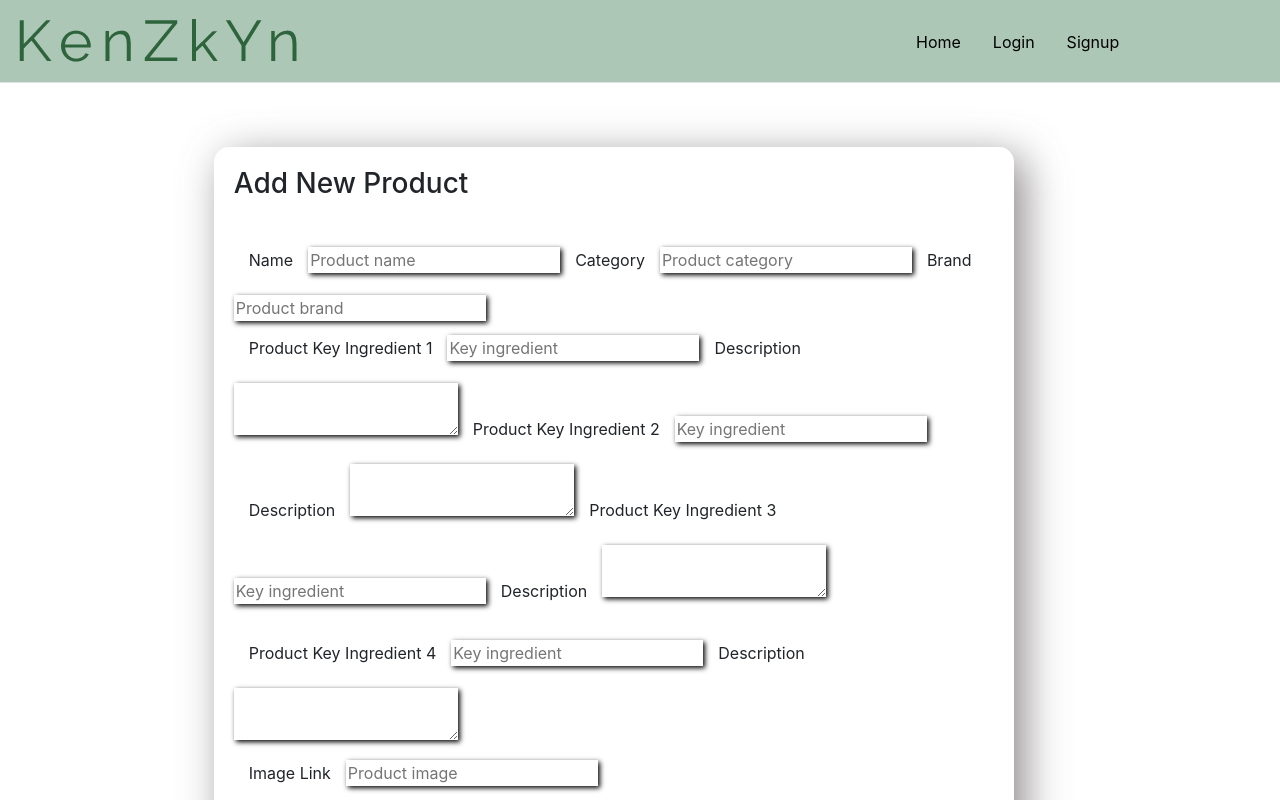
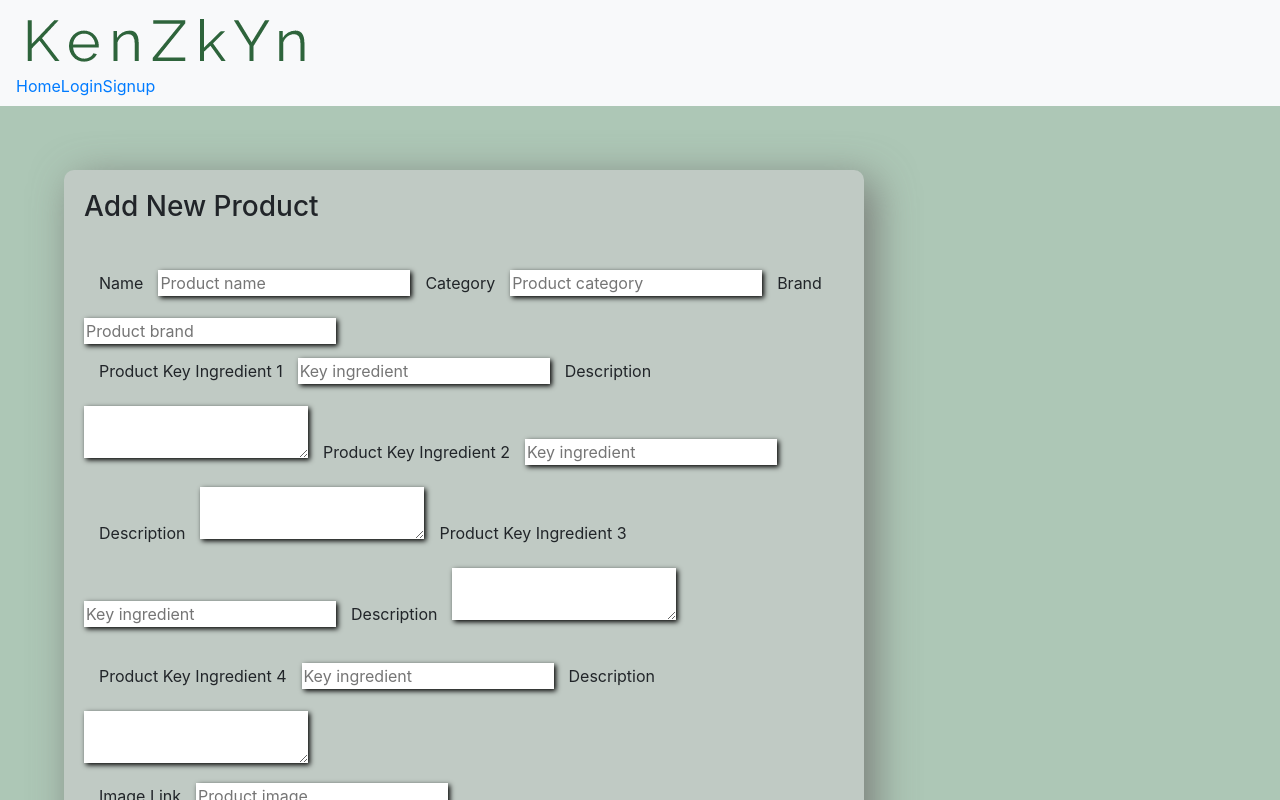
Before and after one commit to noraloch/kenzSkyn-react, a React (Create React App) app: page /new-product in a window 1280 px wide. Shown: the top 800 px of the page. Built offline with nearby package versions, Linux system fonts and the light colour scheme.

Commit message:
fixed navbar collapse

```diff
--- a/package.json
+++ b/package.json
@@ -10,6 +10,8 @@
     "@testing-library/react": "^11.1.0",
     "@testing-library/user-event": "^12.1.10",
     "bootstrap": "^4.6.0",
+    "jquery": "^3.6.0",
+    "popper.js": "^1.16.1",
     "prop-types": "^15.7.2",
     "react": "^17.0.1",
     "react-bootstrap": "^1.5.1",
--- a/public/index.html
+++ b/public/index.html
@@ -26,9 +26,23 @@
     -->
     <title>React App</title>
   </head>
-  <body>
-    <noscript>You need to enable JavaScript to run this app.</noscript>
-    <div id="root"></div>
+  <body style=
+  "
+  font-family: -apple-system, BlinkMacSystemFont, 'Segoe UI', 'Roboto', 'Oxygen',
+  'Ubuntu', 'Cantarell', 'Fira Sans', 'Droid Sans', 'Helvetica Neue',
+  sans-serif;
+  font-size: 1rem;
+  font-weight: 400;
+  line-height: 1.5;
+  margin: 0;
+  background-color: #adc7b6;
+  max-width: 100%;
+  max-height: auto;
+  display: inline-flexbox;
+  position:relative;
+  -webkit-font-smoothing: antialiased;
+  -moz-osx-font-smoothing: grayscale; ">
+    <div id="root" ></div>
     <!--
       This HTML file is a template.
       If you open it directly in the browser, you will see an empty page.
--- a/src/components/App.js
+++ b/src/components/App.js
@@ -9,8 +9,6 @@ import Profile from "./Profile";
 import Signup from "./Signup";
 import NewProductForm from "./NewProductForm";
 import ProductsListAdmin from "./ProductsListAdmin";
-import { func } from "prop-types";
-
 
 
 function App() {
@@ -20,21 +18,6 @@ function App() {
     const [adminProducts, setAdminProducts] = useState([]);
 
     const history = useHistory();
-
-    //admin products
-    useEffect(() => {
-        if (currentUser && currentUser.id === 2) {
-            fetch("http://localhost:3000/products")
-                .then((r) => r.json())
-                .then((productsArr) => setAdminProducts(productsArr))
-        }
-    }, []);
-    //admin add products
-    function handleAddProduct(newProduct) {
-        const newProductArray = [...adminProducts, newProduct];
-        setAdminProducts(newProductArray);
-    };
-
 
     // autologin
     useEffect(() => {
@@ -55,9 +38,24 @@ function App() {
                 })
         }
     }, []);
-    console.log('after set user: ', currentUser);
+    // console.log('after set user: ', currentUser);
     // console.log('after set user rec: ', currentUser.recommendations);
     // console.log('after set user prod: ', currentUser.products);
+
+
+    //admin products
+    // useEffect(() => {
+    //     if (currentUser && currentUser.id === 2) {
+    //         fetch("http://localhost:3000/products")
+    //             .then((r) => r.json())
+    //             .then((productsArr) => setAdminProducts(productsArr))
+    //     }
+    // }, []);
+    //admin add products
+    function handleAddProduct(newProduct) {
+        const newProductArray = [...adminProducts, newProduct];
+        setAdminProducts(newProductArray);
+    };
 
 
     function logout() {
@@ -223,11 +221,18 @@ function App() {
     }
 
 
+// main {
+//   margin-left: 15%;
+//   margin-top: 5%;
+//   margin-bottom: 6%;
+//   display: flex;
+//   max-width: 1280px backgroundColor: "#adc7b6"  maxWidth: "auto";
+// }
 
     return (
         <>
             <NavBar key="navbar" currentUser={currentUser} logout={logout} />
-            <main>
+            <div style={{ margin: "5%"}}>
                 <Switch>
                     <Route path="/home">
                         <Home key="home" />
@@ -259,10 +264,10 @@ function App() {
                         <NewProductForm addSkinAttr={addSkinAttr} key="new" onAddProduct={handleAddProduct} />
                     </Route>
                     <Route path="/available-products">
-                        <ProductsListAdmin key="products" adminProducts={adminProducts} />
+                        <ProductsListAdmin key="products" adminProducts={adminProducts} setAdminProducts={setAdminProducts} />
                     </Route>
                 </Switch>
-            </main>
+            </div>
         </>
 
     )
--- a/src/components/Login.js
+++ b/src/components/Login.js
@@ -48,8 +48,8 @@ function Login({ setCurrentUser, setRecommendationsState, setProductsMain  }) {
 
     }
     return (
-        <div style={{marginLeft: "20%"}}>
-        <form onSubmit={handleSubmit} autoComplete="off">
+        <div>
+        <form onSubmit={handleSubmit} autoComplete="on">
           <h3>Login</h3><br />
           <label>Username</label><br />
           <input
--- a/src/components/NavBar.js
+++ b/src/components/NavBar.js
@@ -1,38 +1,65 @@
 import React from "react";
 import { Link } from "react-router-dom";
 import Badge from 'react-bootstrap/Badge';
-import Nav from 'react-bootstrap/Nav';
-
 
 
 function NavBar({ currentUser, logout }) {
     let nav = null;
+
+    // <nav class="navbar navbar-expand-lg navbar-light bg-light">
+    //     <a class="navbar-brand" href="#">Navbar</a>
+    //     <button class="navbar-toggler" type="button" data-toggle="collapse" data-target="#navbarNavAltMarkup" aria-controls="navbarNavAltMarkup" aria-expanded="false" aria-label="Toggle navigation">
+    //         <span class="navbar-toggler-icon"></span>
+    //     </button>
+    //     <div class="collapse navbar-collapse" id="navbarNavAltMarkup">
+    //         <div class="navbar-nav" >
+    //             <a class="nav-item nav-link active" href="#">Home <span class="sr-only">(current)</span></a>
+    //             <a class="nav-item nav-link" href="#">Features</a>
+    //             <a class="nav-item nav-link" href="#">Pricing</a>
+    //             <a class="nav-item nav-link disabled" href="#" tabindex="-1" aria-disabled="true">Disabled</a>
+    //         </div>
+    //     </div>
+    // </nav>
+
     if (currentUser) {
         if (currentUser.username === "NL") {
-            nav = <div>
-                <Link to="/available-products" className="logo"><img style={{ size: "200px" }} className="logo" src="../logo.png" alt="logo" /><Badge variant="secondary" style={{ backgroundColor: "pink", color:"fuchsia"}}>Admin</Badge></Link>
-                <div className="right-links" style={{marginLeft: "950px"}}>
-                    <Link to="/new-product" className="link" >Add Product</Link>
-                    <Link to="/available-products" className="link" >All Products</Link>
-                    <button onClick={logout}>Logout</button>
-                </div>
-            </div>
+            nav =
+                <>
+                    <a class="navbar-brand"><Link to="/available-products" ><img style={{ size: "180px" }} className="logo" src="../logo.png" alt="logo" /><Badge variant="secondary" style={{ backgroundColor: "pink", color: "fuchsia" }}>Admin</Badge></Link></a>
+                    <div style={{ marginLeft: "38%" }}>
+                        <button class="navbar-toggler" type="button" data-toggle="collapse" data-target="#navbarNavAltMarkup" aria-controls="navbarNavAltMarkup" aria-expanded="false" aria-label="Toggle navigation">
+                            <span class="navbar-toggler-icon"></span>
+                        </button>
+                        <div class="collapse navbar-collapse" id="navbarNavAltMarkup">
+                            <div class="navbar-nav">
+                                <a class="nav-item nav-link"><Link to="/new-product">Add Product</Link></a>
+                                <a class="nav-item nav-link"><Link to="/available-products">All Products</Link></a>
+                                <a class="nav-item nav-link"><button onClick={logout}>Logout</button></a>
+                            </div>
+                        </div>
+                    </div>
+                </>
         } else {
-            nav = <div>
-                <Link to="/home" className="logo"><img style={{ size: "200px" }} className="logo" src="../logo.png" alt="logo" /></Link>
-                <div className="right-links">
-                    <div className="welcome" > Welcome, {currentUser.first_name}! </div>
-                    <Link to="/home" className="link">Home</Link>
-                    <Link to="/profile" className="link">Profile</Link>
-                    <Link to="/quiz" className="link">Quiz</Link>
-                    <button onClick={logout}>Logout</button>
-                </div>
-            </div>
+            nav =
+                <>
+                    <a class="navbar-brand"><Link to="/home"><img style={{ size: "180px" }} className="logo" src="../logo.png" alt="logo" /></Link></a>
+                    <div style={{ marginLeft: "48%" }}>
+                        <div className="welcome" > Welcome, {currentUser.first_name}! </div>
+                        <div class="collapse navbar-collapse" id="navbarNavAltMarkup">
+                            <div class="navbar-nav">
+                                <a class="nav-item nav-link"><Link to="/home" className="link">Home</Link></a>
+                                <a class="nav-item nav-link"><Link to="/profile" className="link">Profile</Link></a>
+                                <a class="nav-item nav-link"><Link to="/quiz" className="link">Quiz</Link></a>
+                                <a class="nav-item nav-link"><button onClick={logout}>Logout</button></a>
+                            </div>
+                        </div>
+                    </div>
+                </>
         }
     } else {
         nav = <div>
             <Link to="/home" className="logo"><img style={{ size: "200px" }} className="logo" src="../logo.png" alt="logo" /></Link>
-            <div className="right-links" style={{marginLeft: "900px"}}>
+            <div className="right-links" >
                 <Link to="/home" className="link">Home</Link>
                 <Link to="/login" className="link">Login</Link>
                 <Link to="/signup" className="link">Signup</Link>
@@ -41,32 +68,9 @@ function NavBar({ currentUser, logout }) {
     };
 
     return (
-        <Nav fill variant="tabs" style={{backgroundColor: "#adc7b6"}}>
+        <nav class="navbar navbar-expand-lg navbar-light bg-light">
             {nav}
-
-            {/* { currentUser ? (
-                <>
-                    <Link to="/home" className="logo"><img style={{ size: "200px" }} className="logo" src="../logo.png" alt="logo" /></Link>
-                    <div className="right-links">
-                        <div className="welcome" > Welcome, {currentUser.first_name}! </div>
-                        <Link to="/home" className="link">Home</Link>
-                        <Link to="/profile" className="link">Profile</Link>
-                        <Link to="/quiz" className="link">Quiz</Link>
-                    </div>
-                </>
-            )
-                : (
-                    <>
-                        <Link to="/home" className="logo"><img style={{ size: "200px" }} className="logo" src="../logo.png" alt="logo" /></Link>
-                        <div className="right-links">
-                            <Link to="/home" className="link">Home</Link>
-                            <Link to="/login" className="link">Login</Link>
-                            <Link to="/signup" className="link">Signup</Link>
-                        </div>
-                    </>
-                )
-            } */}
-        </Nav>
+        </nav>
     );
 }
 
--- a/src/components/NewProductForm.js
+++ b/src/components/NewProductForm.js
@@ -96,7 +96,7 @@ function NewProductForm({ onAddProduct, addSkinAttr }) {
 
 
     return (
-        <div style={{ marginLeft: "2%", width: '50rem', padding: "10px", border: "none", borderRadius: "15px", padding: "20px", boxShadow: "10px 10px 42px 0px rgba(103, 98, 98, 0.75)" }}>
+        <div style={{width: '50rem', padding: "5px", border: "none", borderRadius: "10px", padding: "20px", boxShadow: "10px 10px 42px 0px rgba(103, 98, 98, 0.75)", backgroundColor: "rgb(192, 202, 196)" }}>
             <form onSubmit={handleSubmit}>
                 <h3>Add New Product</h3><br />
                 <label htmlFor="name" style={{ padding: "15px" }}>Name</label>
--- a/src/components/ProductItemAdmin.js
+++ b/src/components/ProductItemAdmin.js
@@ -1,8 +1,5 @@
 import React from "react";
 import Card from 'react-bootstrap/Card';
-
-
-
 
 
 function ProductItemAdmin({ productObj }) {
--- a/src/components/ProductsListAdmin.js
+++ b/src/components/ProductsListAdmin.js
@@ -1,14 +1,18 @@
 import React from "react";
+import {useEffect} from "react";
 import ProductItemAdmin from "./ProductItemAdmin";
 import Container from 'react-bootstrap/Container';
 import Row from 'react-bootstrap/Row';
-import Col from 'react-bootstrap/Col';
 
 
+function ProductsListAdmin({ adminProducts, setAdminProducts }) {
 
+    useEffect(() => {
+            fetch("http://localhost:3000/products")
+                .then((r) => r.json())
+                .then((productsArr) => setAdminProducts(productsArr))
+    }, []);
 
-function ProductsListAdmin({ adminProducts }) {
-    // let productComp = adminProducts.map(p => <ProductItemAdmin key={p.id} productObj={p} />)
     return (
         <Container fluid>
             {adminProducts.length === 0 ? <img style={{ marginLeft: "18%", marginTop: "5%" }} src="https://www.parcon-india.com/m/images/giphy.gif" alt="loading" /> :
--- a/src/components/Signup.js
+++ b/src/components/Signup.js
@@ -43,7 +43,7 @@ function Signup({ setCurrentUser  }) {
             })
     }
     return (
-        <div style={{marginLeft: "20%"}}>
+        <div>
         <form onSubmit={handleSubmit} autoComplete="off">
           <h3>Signup</h3><br />
           <label>First Name</label><br />
--- a/src/index.css
+++ b/src/index.css
@@ -1,66 +1,3 @@
-/* body {
-  font-family: -apple-system, BlinkMacSystemFont, 'Segoe UI', 'Roboto', 'Oxygen',
-    'Ubuntu', 'Cantarell', 'Fira Sans', 'Droid Sans', 'Helvetica Neue',
-    sans-serif;
-  -webkit-font-smoothing: antialiased;
-  -moz-osx-font-smoothing: grayscale;
-  padding: 0;
-  margin: 0;
-  min-width: auto;
-  background-color: #adc7b6;
-} */
-
-body {
-  margin: 0;
-  font-family: -apple-system, BlinkMacSystemFont, 'Segoe UI', 'Roboto', 'Oxygen',
-  'Ubuntu', 'Cantarell', 'Fira Sans', 'Droid Sans', 'Helvetica Neue',
-  sans-serif;
-  font-size: 1rem;
-  font-weight: 400;
-  line-height: 1.5;
-  background-color: #adc7b6;
-  -webkit-font-smoothing: antialiased;
-  -moz-osx-font-smoothing: grayscale;
-  min-width: auto;
-
-}
-
-
-.navbar {
-  background-color: white;
-  margin: 0;
-  position: relative;
-  padding: .5rem 1rem;
-  top: 0; /* Position the navbar at the top of the page */
-  height: 15%;
-  display:flex;
-  font-size: 14px;
-  z-index: 1;
-  min-width:auto;
-
-}
-
-
-.logo {
-  float: left;
-  padding: 4px;
-  margin-left: 0px;
-}
-
-.right-links {
-  display: flex;
-  margin-top: 16px;
-  margin-left: 800px;
-  min-width: inherit;
-}
-.link {
-  float: left;
-  display: block;
-  color: #000000;
-  text-align: center;
-  padding: 14px 16px;
-  text-decoration: none;
-}
 .welcome {
   float: left;
   display: block;
@@ -69,13 +6,6 @@ body {
   padding: 12px 14px;
   font-size: 18px;
   font-style:oblique;
-}
-main {
-  margin-left: 15%;
-  margin-top: 5%;
-  margin-bottom: 6%;
-  display: flex;
-  max-width: 1280px;
 }
 
 .quiz {
--- a/src/index.js
+++ b/src/index.js
@@ -4,11 +4,14 @@ import './index.css';
 import App from './components/App';
 import { BrowserRouter as Router } from "react-router-dom";
 import 'bootstrap/dist/css/bootstrap.min.css';
+import $ from 'jquery';
+import Popper from 'popper.js';
+import 'bootstrap/dist/js/bootstrap.bundle.min';
 
 
 ReactDOM.render(
   <Router>
-    <App />
+      <App />
   </Router>,
   document.getElementById('root')
 );
```
Also changed, not shown: 2 other files (tests, documents, lock files or other folders). Lines whose indentation alone changed are shown as unchanged.
